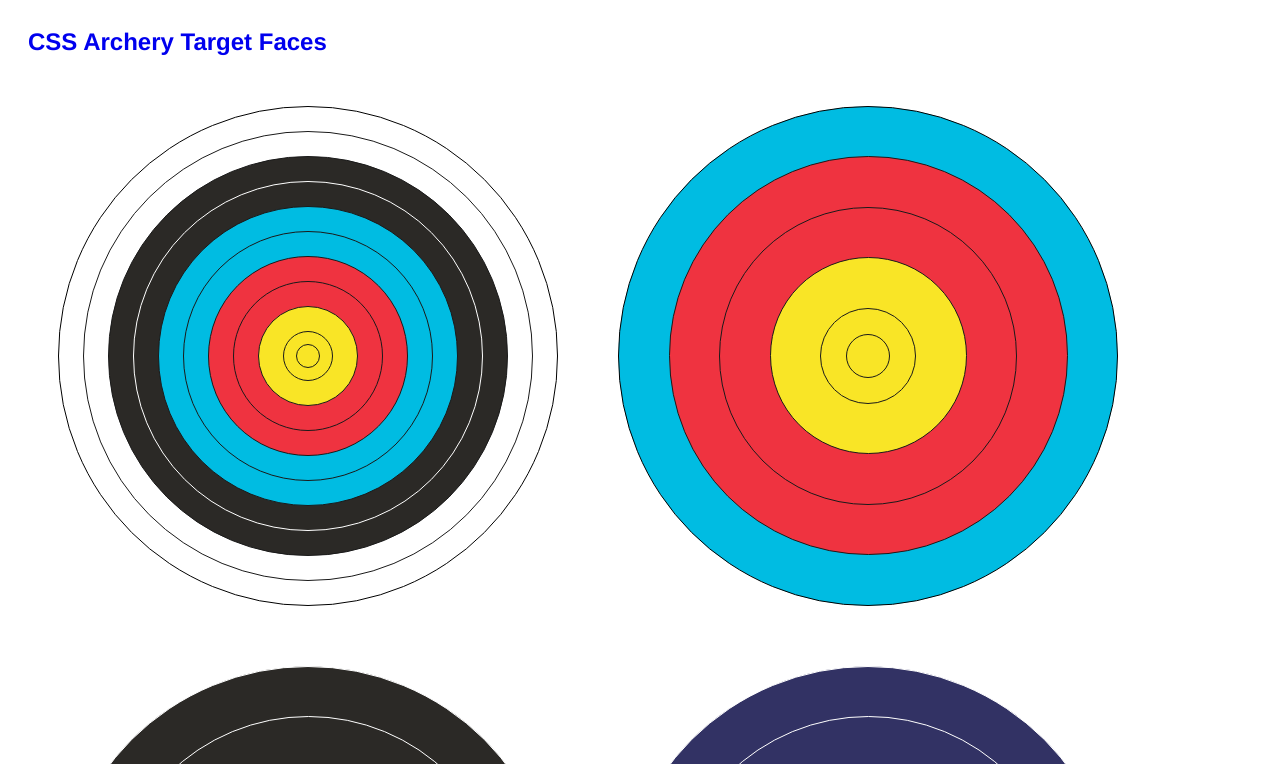
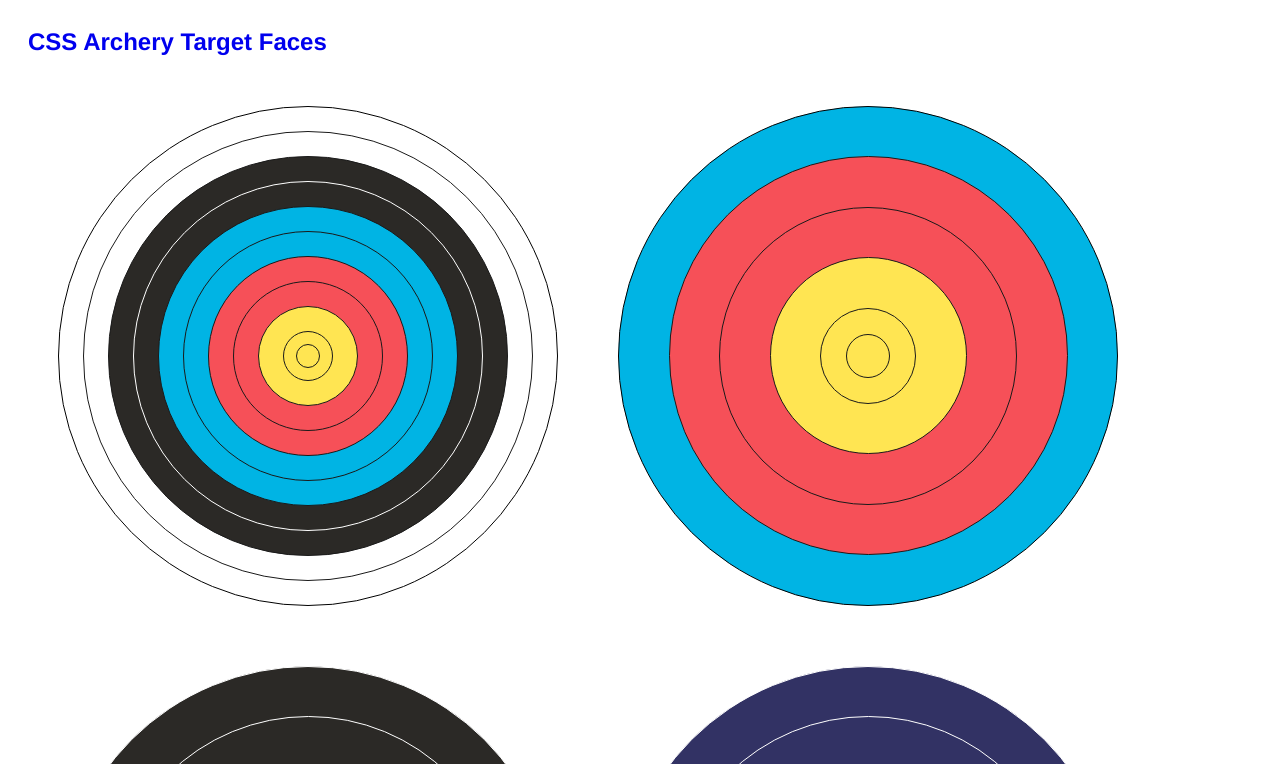
Before and after one commit to eljetico/css_target_faces, a plain HTML site: page index.html in a window 1280 px wide. Shown: the top 764 px of the page. Drawn offline with Linux system fonts and the light colour scheme.

Commit message:
Updated color spec - WAF Pantone colors

```diff
--- a/sass/css_targets.scss
+++ b/css/css_targets.scss
@@ -9,12 +9,127 @@ html, body {
 }
 
 /* COLORS */
-$gold: #F9E526;
-$red: #EF3340;
-$blue: #00BCE2;
+/* WA SPEC */
+/*
+	GOLD:
+		{
+		  "hex":"#FFE552",
+		  "websafe":"#ffcc66",
+		  "rgb":{
+		    "r":255,
+		    "g":229,
+		    "b":82
+		  },
+		  "hsl":{
+		    "h":51,
+		    "s":100,
+		    "l":66
+		  },
+		  "hsb":{
+		    "h":51,
+		    "s":68,
+		    "b":100
+		  },
+		  "cmyk":{
+		    "c":0,
+		    "m":10,
+		    "y":68,
+		    "k":0
+		  }
+		}
+
+	RED:
+		{
+		  "hex":"#F65058",
+		  "websafe":"#ff6666",
+		  "rgb":{
+		    "r":246,
+		    "g":80,
+		    "b":88
+		  },
+		  "hsl":{
+		    "h":357,
+		    "s":90,
+		    "l":64
+		  },
+		  "hsb":{
+		    "h":357,
+		    "s":67,
+		    "b":96
+		  },
+		  "cmyk":{
+		    "c":0,
+		    "m":67,
+		    "y":64,
+		    "k":4
+		  }
+		}
+
+	BLUE:
+		{
+		  "hex":"#00B4E4",
+		  "websafe":"#00cccc",
+		  "rgb":{
+		    "r":0,
+		    "g":180,
+		    "b":228
+		  },
+		  "hsl":{
+		    "h":193,
+		    "s":100,
+		    "l":45
+		  },
+		  "hsb":{
+		    "h":193,
+		    "s":100,
+		    "b":89
+		  },
+		  "cmyk":{
+		    "c":"74",
+		    "m":"0",
+		    "y":"10",
+		    "k":"0"
+		  }
+		}
+*/
+
+$gold: #FFE552;
+$red: #F65058;
+$blue: #00B4E4;
 $black: #2B2926;
 
-$nfaa-blue: rgba(50, 50, 100, 1); // don't have an accurate color spec
+/*
+	NFAA: no spec found
+	BLUE:
+		{
+		  "hex":"#323264",
+		  "websafe":"#333366",
+		  "rgb":{
+		    "r":50,
+		    "g":50,
+		    "b":100
+		  },
+		  "hsl":{
+		    "h":240,
+		    "s":33,
+		    "l":29
+		  },
+		  "hsb":{
+		    "h":240,
+		    "s":50,
+		    "b":39
+		  },
+		  "cmyk":{
+		    "c":50,
+		    "m":50,
+		    "y":0,
+		    "k":61
+		  }
+		}
+
+*/
+
+$nfaa-blue: #323264; // don't have an accurate color spec
 
 $container-dimension: 520px;
 $container-padding: 10px;
--- a/index.html
+++ b/index.html
@@ -1,6 +1,6 @@
 <html>
   <head>
-    <link rel="stylesheet" type="text/css" href="css_targets.css">
+    <link rel="stylesheet" type="text/css" href="css/css_targets.css">
   </head>
 
   <body>
```
Also changed, not shown: css/css_targets.css, sass/css_targets.css (deleted).
